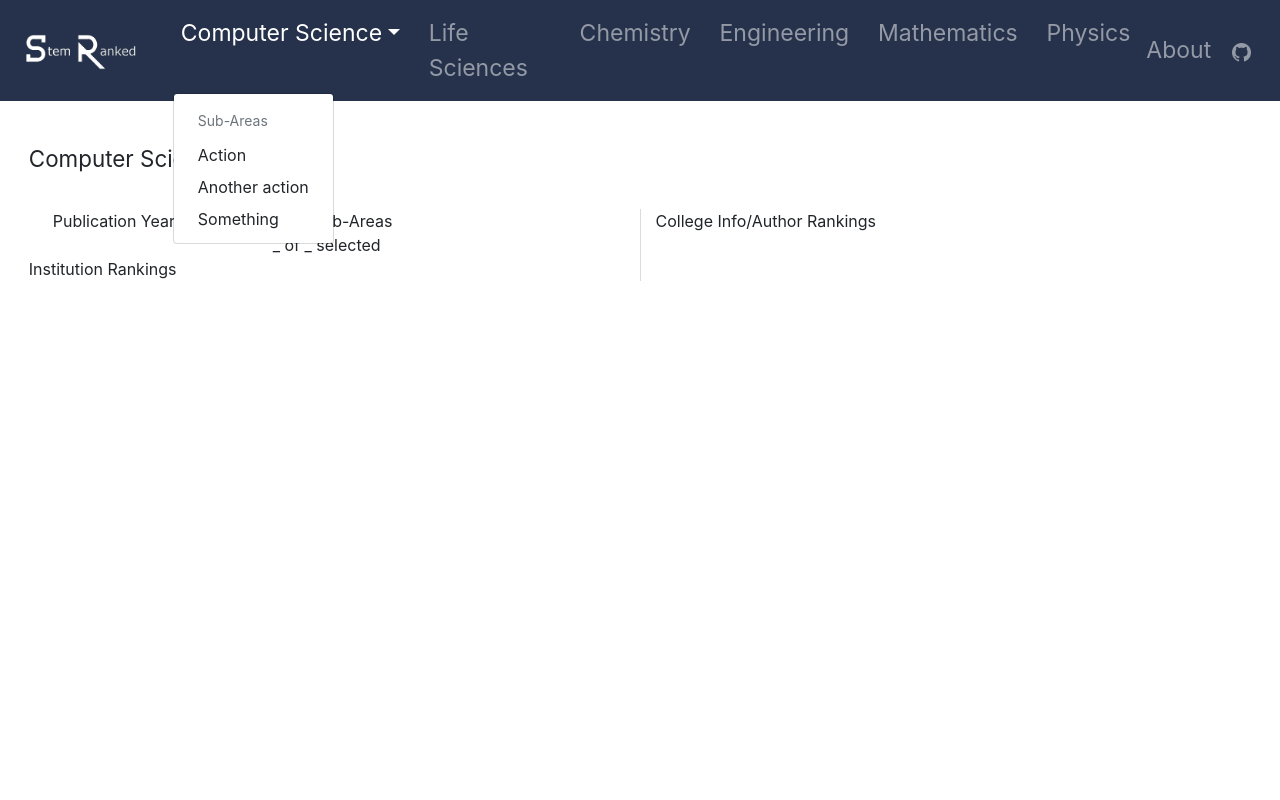
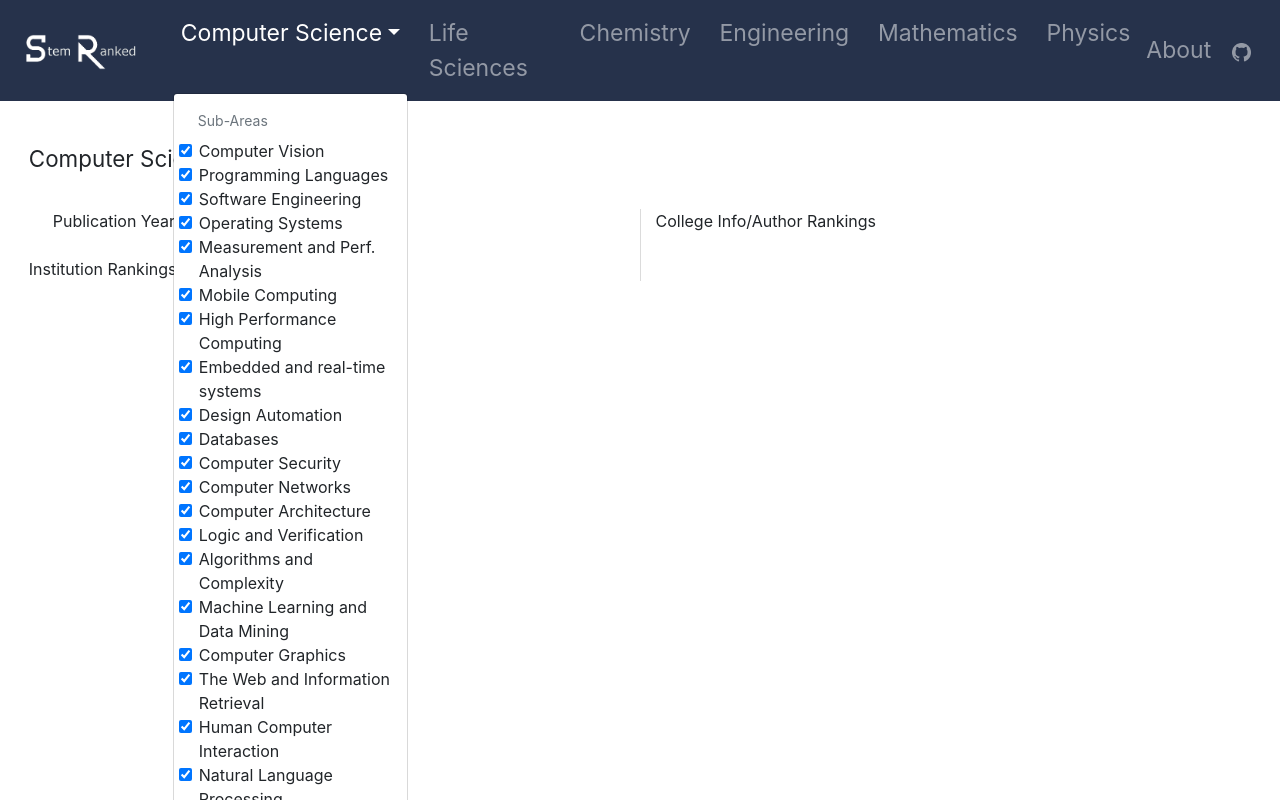
Before and after one commit to AlanChen4/StemRanked, a React (Create React App) app: page / in a window 1280 px wide. Both pictures are taken after a click on the button "Computer Science". Shown: the top 800 px of the page. Built offline with nearby package versions, Linux system fonts and the light colour scheme.

Commit message:
Added checkboxes to the final website design

```diff
--- a/src/App.css
+++ b/src/App.css
@@ -1,4 +1,13 @@
 /* Collapse or no? If no, change all font-sizes back to 2.5vh/relative amount */
+
+.Test {
+
+}
+
+.form-check {
+  margin-left: 5px;
+  margin-right: 5px;
+}
 
 .NavBar {
   background-color: var(--sidebar-color);
--- a/src/App.js
+++ b/src/App.js
@@ -2,7 +2,9 @@ import React from 'react';
 import { useState } from 'react';
 import './App.css';
 import MainBody from './components/MainBody';
-import { Image, Navbar, Nav, NavDropdown } from 'react-bootstrap';
+import { subjectAreaInfo } from './constants';
+import rankings from './util/dataRanker';
+import { Image, Navbar, Nav, NavDropdown, Form } from 'react-bootstrap';
 
 const subjectList = [
   'Computer Science',
@@ -15,9 +17,36 @@ const subjectList = [
 
 function App() {
   const [selectedSubject, setSelectedSubject] = useState('Computer Science');
-
+  let [subAreas, setSubAreas] = useState([]);
+  //const [ranks, setRanks] = useState({});
+  //const [authorRanks, setAuthorRanks] = useState({});
+  const [startyear, setStartYear] = useState([]);
+  //const [loadingDataStatus, setLoadingDataStatus] = useState(false);
   const onSubjectChange = (subject) => {
     setSelectedSubject(subject);
+  }
+
+  function addBlank(subjectArea) {
+    let temp = subAreas;
+    let index = temp.indexOf(subjectArea);
+    if (index > -1) {
+      temp.splice(index, 1);
+      setSubAreas(temp);
+    }
+    else {
+      temp.push(subjectArea);
+      setSubAreas(temp);
+    }
+    const updateRankings = async () => {
+      //setLoadingDataStatus(true);
+      const [result, authorRankings] = await rankings(selectedSubject, subAreas, startyear, 2020);
+      console.log('Current contents of subAreas:', subAreas);
+      //setRanks(result);
+      //setAuthorRanks(authorRankings);
+      //setLoadingDataStatus(false);
+    }
+    updateRankings();
+    //rankings('Emery Computer Science', subAreas, 2005, 2010);
   }
 
   return (
@@ -32,9 +61,11 @@ function App() {
             {subjectList.map(subject => selectedSubject === subject ?
               <NavDropdown className="SubjectLink" key={subject} title={subject}>
                 <NavDropdown.Header>Sub-Areas</NavDropdown.Header>
-              <NavDropdown.Item>Action</NavDropdown.Item>
-              <NavDropdown.Item>Another action</NavDropdown.Item>
-              <NavDropdown.Item>Something</NavDropdown.Item>
+                <Form>
+                  <Form.Group>
+                    {subjectAreaInfo[selectedSubject].map((subArea) => <Form.Check key={subArea[0]} defaultChecked type="checkbox" label={subArea[0]} onChange={() => addBlank(subArea[1])} />)}
+                  </Form.Group>
+                </Form>
               </NavDropdown> :
               <Nav.Link className="SubjectLink" key={subject} onClick={() => onSubjectChange(subject)}>{subject}</Nav.Link>)}
           </Nav>
@@ -52,6 +83,8 @@ function App() {
 
 
   );
+
+
 }
 
 export default App;
```
Lines whose indentation alone changed are shown as unchanged.
